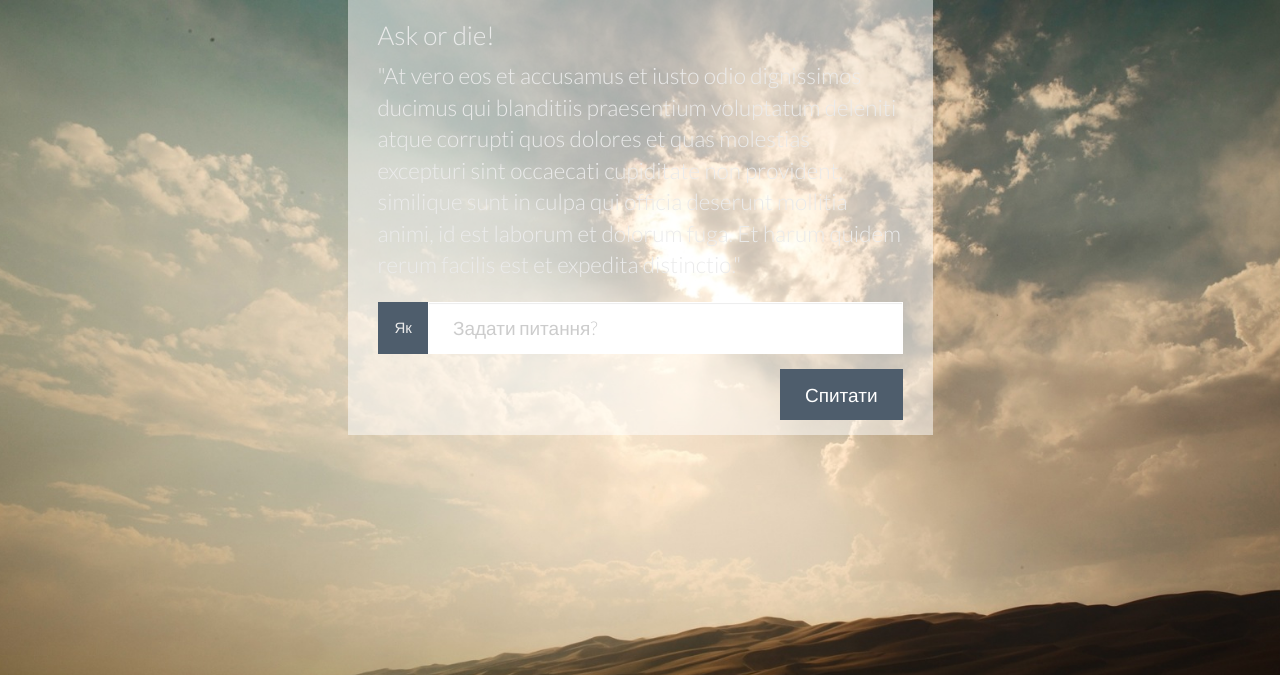
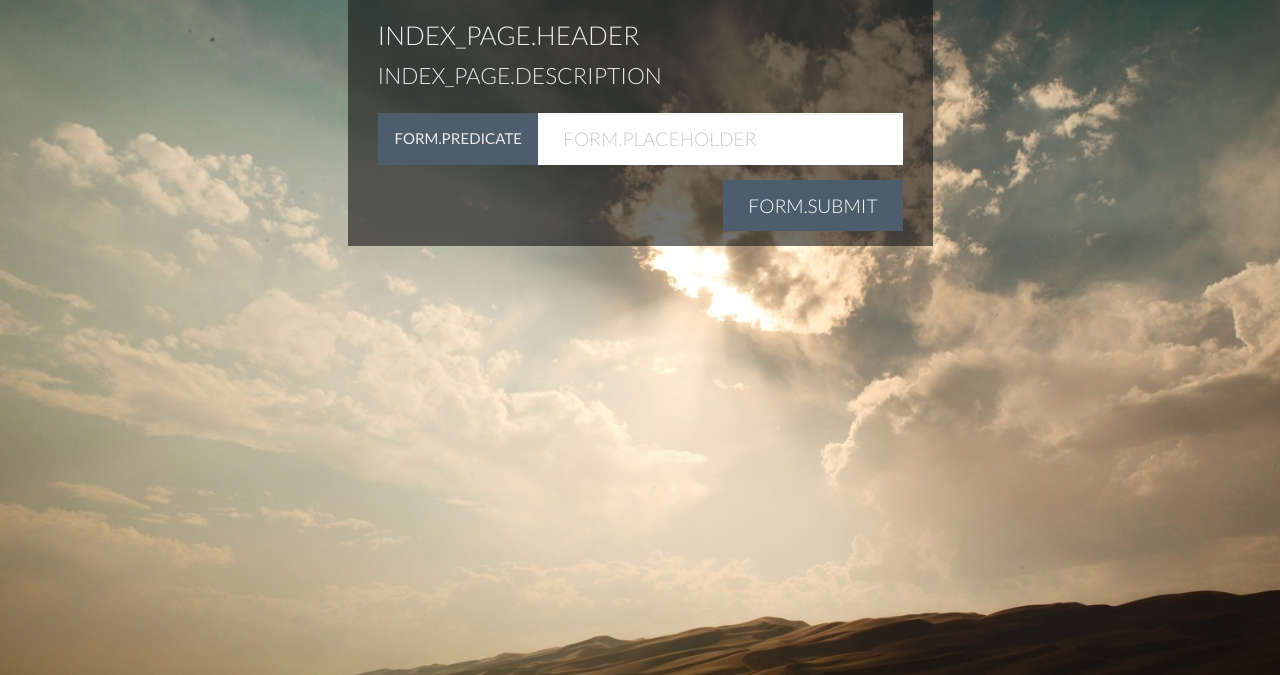
Before and after one commit to taras1k/askme, a Flask app: page / in a window 1280 px wide. Shown: the top 675 px of the page. Run offline with Flask 2, Linux system fonts and the light colour scheme; some libraries are stand-ins or nearby versions.

Commit message:
finished styles

```diff
--- a/static/styles/custom.css
+++ b/static/styles/custom.css
@@ -1,8 +1,11 @@
 .form-div {
-  background:rgba(255,255,255,0.5);
+  background:rgba(20, 20, 20, 0.6);
 }
 @media(max-width:767px){
   .form-div {
     padding-bottom: 4em;
   }
+  .description {
+    padding-top: 5px;
+  }
 }
--- a/templates/index.html
+++ b/templates/index.html
@@ -8,31 +8,27 @@
       <div class="description col-md-12">
         <h3>
           {% trans %}
-            Ask or die!
+            INDEX_PAGE.HEADER
           {% endtrans %}
         </h3>
         <p class="lead">
           {% trans %}
-              "At vero eos et accusamus et iusto odio dignissimos ducimus qui blanditiis
-              praesentium voluptatum deleniti atque corrupti quos dolores et quas molestias
-              excepturi sint occaecati cupiditate non provident, similique sunt in culpa
-              qui officia deserunt mollitia animi, id est laborum et dolorum fuga. Et harum
-              quidem rerum facilis est et expedita distinctio."
+            INDEX_PAGE.DESCRIPTION
           {% endtrans %}
         </p>
       </div>
       <form class="form" role="form">
         <div class="col-md-12 form-group">
             <div class="input-group">
-              <div class="input-group-addon">{% trans %}Як{% endtrans %}</div>
+              <div class="input-group-addon">{% trans %}FORM.PREDICATE{% endtrans %}</div>
               <input class="form-control input-lg" id="questionInput"
                      type="text"
-                     placeholder="{% trans %}Задати питання?{% endtrans %}">
+                     placeholder="{% trans %}FORM.PLACEHOLDER{% endtrans %}">
             </div>
         </div>
         <div class="col-md-12 form-group">
             <button type="submit" class="btn btn-default btn-lg pull-right">
-              {% trans %}Спитати{% endtrans %}
+              {% trans %}FORM.SUBMIT{% endtrans %}
             </button>
         </div>
       </form>
```
Also changed, not shown: templates/404.html (added).
